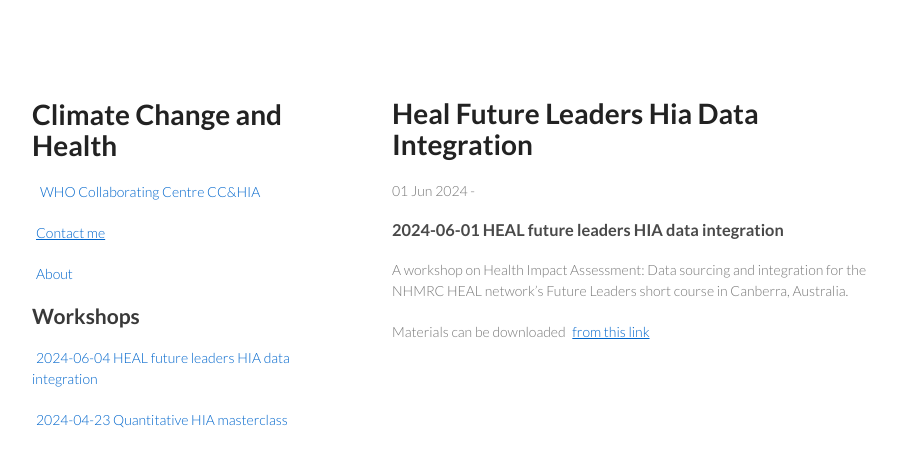
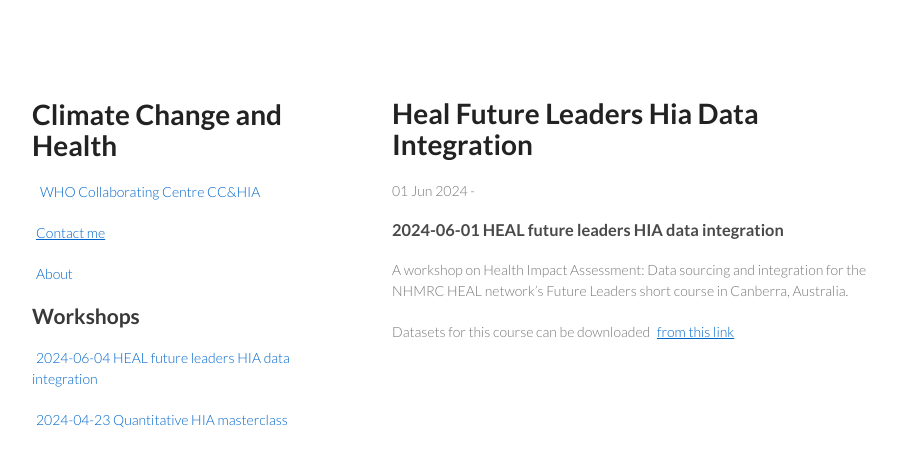
Before and after one commit to climate-change-and-health/workshops, a Jekyll site: the page built from _posts/2024-06-01-heal-future-leaders-hia-data-integration.md, in a window 1280 px wide. Shown: the top 467 px of the page, without its empty margins (178-1075 px from the left). Built offline with Jekyll 4.4.1, drawn with Linux system fonts in a browser that asks for light colours.

Commit message:
add link to dataset

```diff
--- a/_posts/2024-06-01-heal-future-leaders-hia-data-integration.md
+++ b/_posts/2024-06-01-heal-future-leaders-hia-data-integration.md
@@ -8,4 +8,4 @@ date: 2024-06-01
 
 A workshop on Health Impact Assessment: Data sourcing and integration for the NHMRC HEAL network's Future Leaders short course in Canberra, Australia.
 
-Materials can be downloaded [from this link](https://cloud.car-dat.org/index.php/s/LcX5YsnBCQwTQ7J)
+Datasets for this course can be downloaded [from this link](https://cloud.car-dat.org/index.php/s/pNQykCrqNmfMGns)
```
